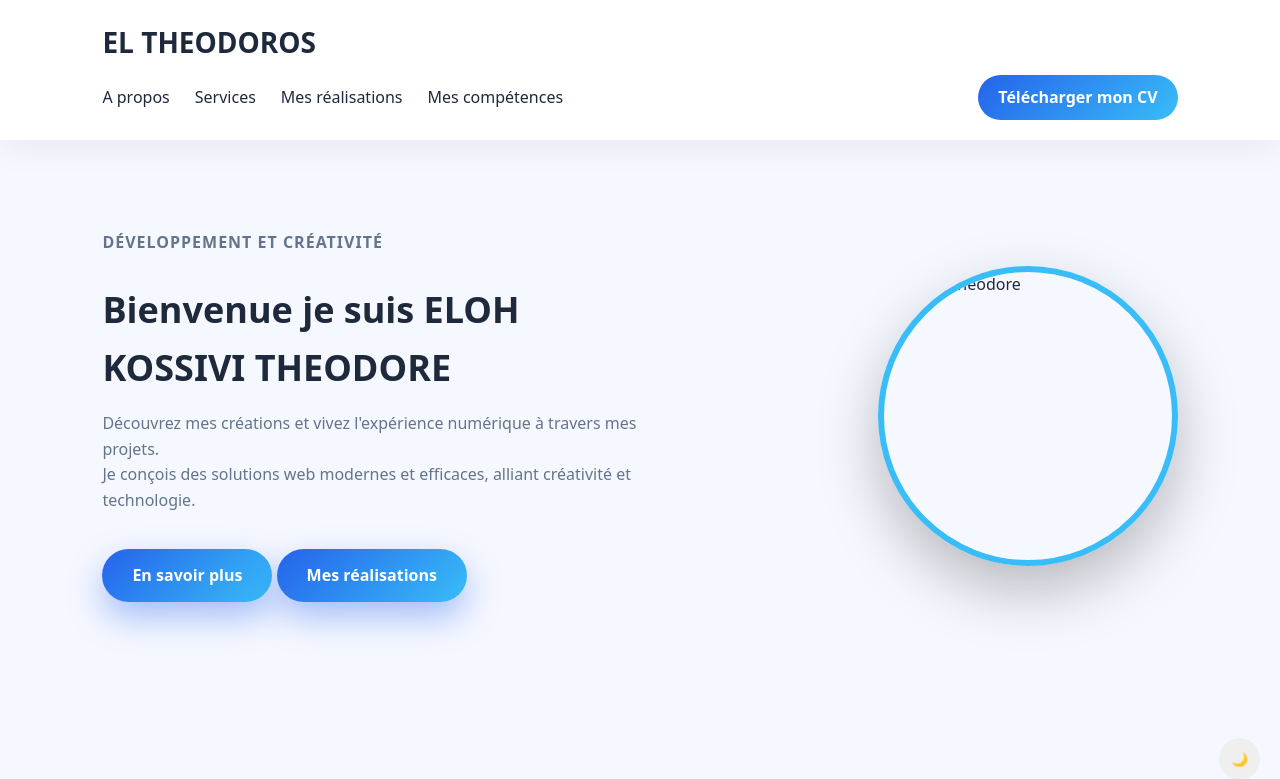
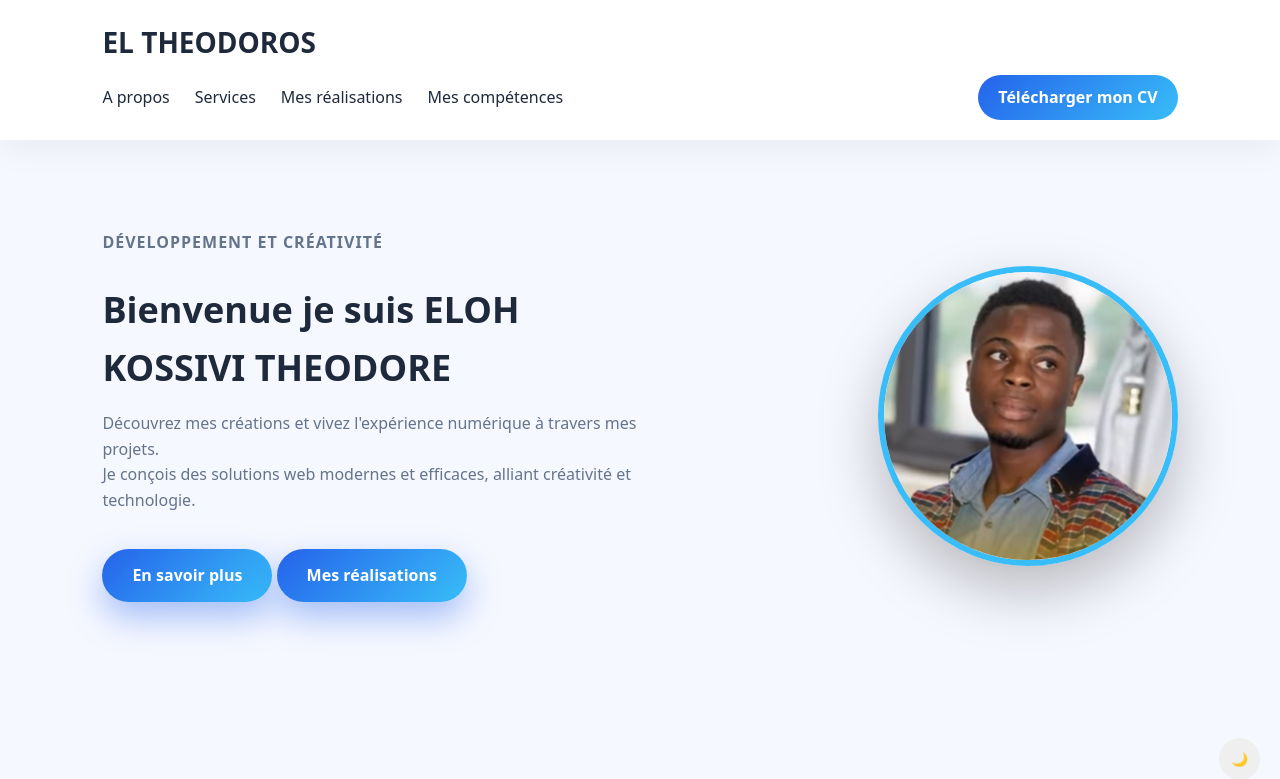
Before and after one commit to theo228-tech/Theodoros228, a plain HTML site: page index.html in a window 1280 px wide. Shown: the top 779 px of the page. Drawn offline with nearby package versions, Linux system fonts and the light colour scheme.

Commit message:
ma photo revenue

```diff
--- a/index.html
+++ b/index.html
@@ -38,7 +38,7 @@
                 <a href="#section2" class="b3" rel="noopener noreferrer">En savoir plus</a>
                 <a href="#section4" class="b3" rel="noopener noreferrer">Mes réalisations</a>
             </div>
-            <img src=" la phphoto.png" class="photo" alt="Photo Théodore">
+            <img src="ma photo.png" class="photo" alt="Photo Théodore">
         </section>
 
         <section id="section2">
```
Also changed, not shown: ma photo.png (added).
